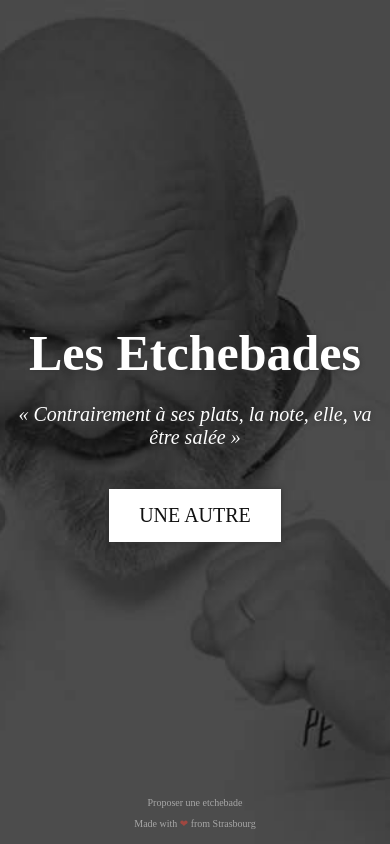
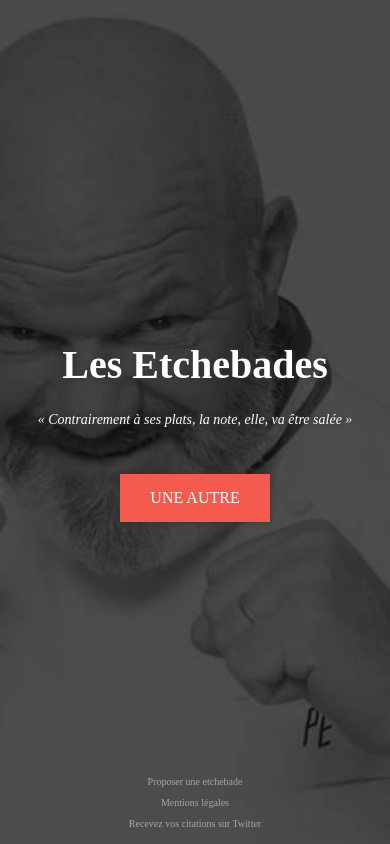
Before and after one commit to monsieurnebo/website-etchebades, a Next.js app: page /citations/14 in a window 390 px wide. Built offline with nearby package versions, Linux system fonts and the light colour scheme; a web font is replaced by a local one.

Commit message:
feat: Enhance responsive display

```diff
--- a/components/Button/button.module.scss
+++ b/components/Button/button.module.scss
@@ -1,15 +1,19 @@
 .button {
   margin-top: 30px;
-  background: $white;
+  background: lighten($red, 5%);
   border: 0;
-  color: $black;
+  color: $white;
   padding: 15px 30px;
-  font-size: 20px;
+  font-size: 1.6rem;
   font-family: "Droid Serif", serif;
   text-transform: uppercase;
   text-decoration: none;
   box-shadow: 0 0 5px $brown;
   cursor: pointer;
+
+  @include desktop-breakpoint {
+    font-size: 2rem;
+  }
 
   &:focus {
     outline: 0;
@@ -17,6 +21,5 @@
 
   &:hover {
     background: $red;
-    color: $white;
   }
 }
--- a/components/Footer/Footer.js
+++ b/components/Footer/Footer.js
@@ -1,3 +1,4 @@
+import Link from "next/link";
 import styles from "./footer.module.scss";
 
 export default function Footer() {
@@ -5,17 +6,21 @@ export default function Footer() {
     <footer className={styles.footer}>
       <a
         href="mailto:contact@cyrilbonnet.fr?subject=Une nouvelle etchebade"
-        className={styles.footer__proposal}
+        className={styles.footer__link}
       >
         Proposer une etchebade
       </a>
+      <Link
+        href="/mentions-legales"
+        passHref
+      >
+        <a className={styles.footer__link}>Mentions légales</a>
+      </Link>
       <a
-        href="http://cyrilbonnet.fr"
-        target="_blank"
-        className={styles.footer__credit}
-        rel="noreferrer"
+        href="https://twitter.com/etchebades"
+        className={styles.footer__link}
       >
-        Made with <span className={styles.footer__credit__heart}>❤</span> from Strasbourg
+        Recevez vos citations sur Twitter
       </a>
     </footer>
   );
--- a/components/Footer/footer.module.scss
+++ b/components/Footer/footer.module.scss
@@ -8,31 +8,29 @@
   margin-left: auto;
   bottom: 15px;
   text-align: center;
+
+  @include desktop-breakpoint {
+    flex-direction: row;
+    justify-content: center;
+  }
 }
 
-.footer__proposal {
+.footer__link {
   opacity: 0.5;
   color: $white;
   text-decoration: none;
-  font-size: 10px;
-  margin-bottom: 10px;
+  font-size: 1rem;
 
   &:hover {
     opacity: 1;
   }
-}
 
-.footer__credit {
-  opacity: 0.5;
-  color: $white;
-  text-decoration: none;
-  font-size: 10px;
+  &:not(:last-child) {
+    margin-bottom: 10px;
 
-  &__heart {
-    color: $red;
-  }
-
-  &:hover {
-    opacity: 1;
+    @include desktop-breakpoint {
+      margin-bottom: 0;
+      margin-right: 30px;
+    }
   }
 }
--- a/components/Layout/layout.module.scss
+++ b/components/Layout/layout.module.scss
@@ -14,9 +14,14 @@
 }
 
 .title__link {
-  font-size: 50px;
+  display: block;
+  font-size: 4rem;
   text-shadow: 0 0 5px $brown;
   text-align: center;
   color: $white;
   text-decoration: none;
+
+  @include desktop-breakpoint {
+    font-size: 5rem;
+  }
 }
--- a/components/Legal/legal.module.scss
+++ b/components/Legal/legal.module.scss
@@ -1,19 +1,19 @@
 .title {
   color: $white;
-  font-size: 30px;
+  font-size: 3rem;
   text-shadow: 0 0 5px $brown;
 }
 
 .subtitle {
   color: $white;
-  font-size: 20px;
+  font-size: 2rem;
   text-shadow: 0 0 5px $brown;
 }
 
 .text {
   color: $white;
   text-decoration: none;
-  font-size: 14px;
+  font-size: 1.4rem;
   margin-bottom: 10px;
 }
 
--- a/components/Quote/quote.module.scss
+++ b/components/Quote/quote.module.scss
@@ -3,10 +3,15 @@
   width: 100%;
   margin-bottom: 10px;
   color: $white;
-  font-size: 20px;
+  font-size: 1.4rem;
   text-shadow: 0 0 5px $brown;
   font-style: italic;
   text-align: center;
+  line-height: 2;
+
+  @include desktop-breakpoint {
+    font-size: 2rem;
+  }
 
   &::before,
   &::after {
@@ -24,7 +29,7 @@
 
 .quote__meta {
   color: $white;
-  font-size: 14px;
+  font-size: 1.4rem;
   text-shadow: 0 0 5px $brown;
   font-style: italic;
   text-align: center;
--- a/style/reset.scss
+++ b/style/reset.scss
@@ -11,6 +11,18 @@ body {
   font-family: 'Droid Serif', serif;
 }
 
+html {
+  font-size: 62.5%;
+}
+
+body {
+  font-size: 1.4rem; /* =14px */
+  height: 100vh;
+  display: flex;
+  margin: 0;
+  flex-direction: column;
+}
+
 blockquote {
   margin: 0;
 }
--- a/style/variables.scss
+++ b/style/variables.scss
@@ -4,3 +4,9 @@ $black: #111;
 $brown: #333;
 $white: #fff;
 $red: #f44336;
+
+@mixin desktop-breakpoint() {
+  @media (min-width: 800px) {
+    @content;
+  }
+}
```
